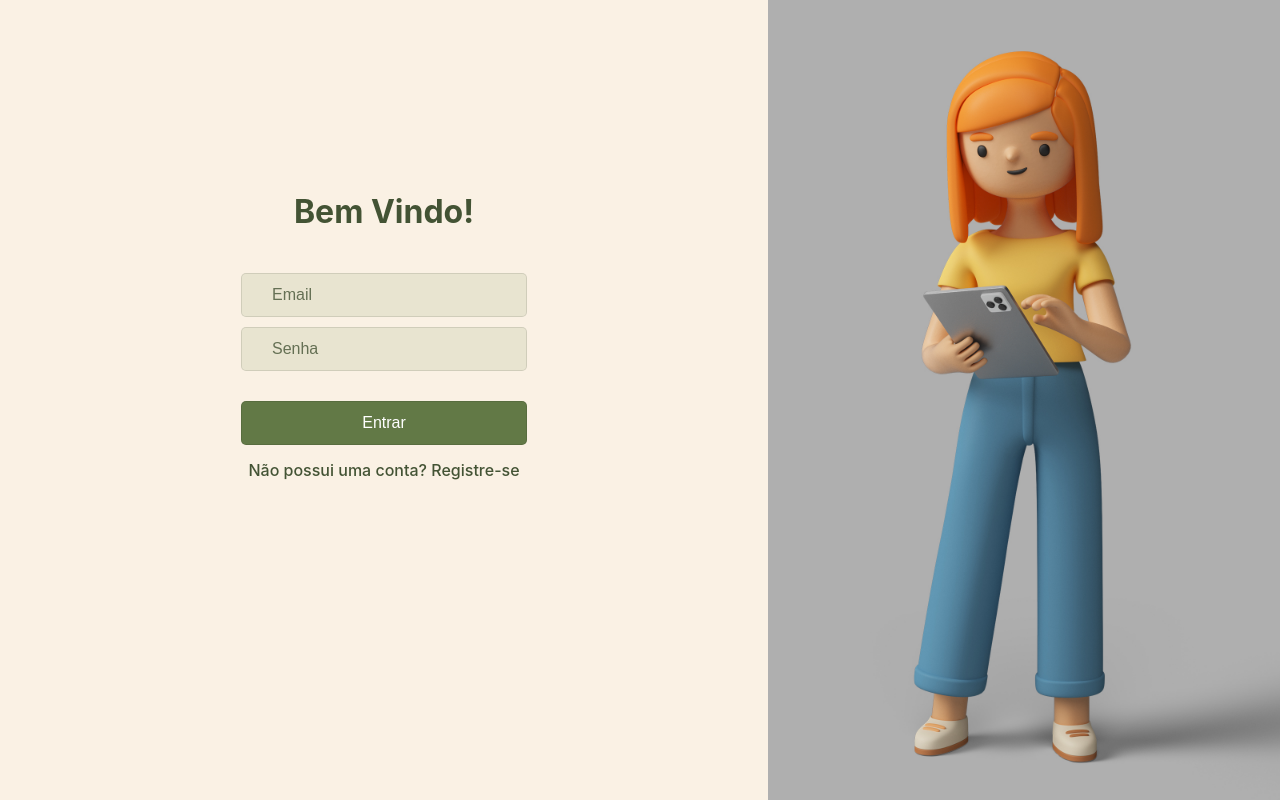
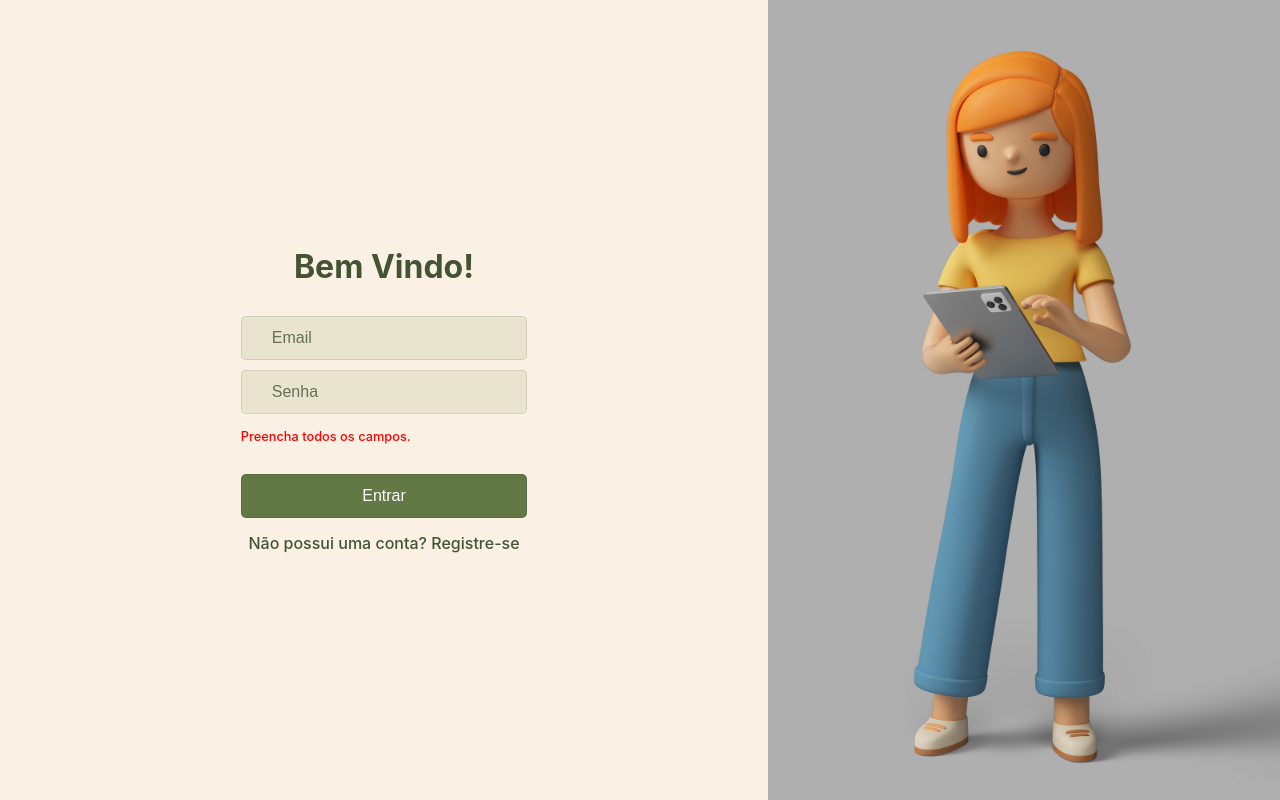
Before and after one commit to FGA0138-MDS-Ajax/2023-2-POLLUX, a React (Create React App) app in the folder Frontend/: page /Login in a window 1280 px wide. Both pictures are taken after a click on the button "Entrar". Built offline with nearby package versions, Linux system fonts and the light colour scheme.

Commit message:
feat/criando e animando mensagens de erros da autenticação

```diff
--- a/Frontend/src/pages/Login/index.js
+++ b/Frontend/src/pages/Login/index.js
@@ -1,5 +1,5 @@
 import React, { useState } from "react";
-import { Link, useNavigate } from "react-router-dom";
+import { Link, Navigate, useNavigate } from "react-router-dom";
 import axios from "axios";
 //styles
 import "./styles.css";
@@ -12,6 +12,8 @@ function Login() {
   const [email, setEmail] = useState("");
   const [senha, setSenha] = useState("");
 
+  const [error, setError] = useState("");
+
   const handleLogin = async (e) => {
     e.preventDefault();
 
@@ -23,13 +25,16 @@ function Login() {
 
       try {
         const response = await axios.post('http://localhost:3000/login', data);
-        console.log(response.status);
+        if(response.status === 200){
+          Navigate('/Home');
+        }
       } catch (error) {
         console.error(error);
+        setError('Email ou senha incorretos.');
       }
 
     } else {
-      alert('Por favor, preencha todos os campos!');
+      setError('Preencha todos os campos.');
     }
   };
 
@@ -37,6 +42,7 @@ function Login() {
   return (
     <div className="login">
       <div className="left-section">
+        <div className="form-container">
         <h1>Bem Vindo!</h1>
 
         <Input
@@ -45,24 +51,31 @@ function Login() {
           placeholder="Email"
           onChange={setEmail}
         />
+
         <Input
           type="password"
           name="senha"
           placeholder="Senha"
           onChange={setSenha}
         />
+
+        <p className={`error-message ${error ? 'shake' : ''}`} style={{ display: error ? "block" : "none"}}>{error}</p>
+
         <SignButton placeholder="Entrar" onClick={handleLogin} />
 
-        <p>
+        <p className="sign-up-text">
           Não possui uma conta?{" "}
           <Link to="/Cadastro" className="link">
             Registre-se
           </Link>
         </p>
+        </div>
       </div>
+
       <div className="right-section">
         <img src={femaleCharacter}></img>
       </div>
+
     </div>
   );
 }
--- a/Frontend/src/pages/Login/styles.css
+++ b/Frontend/src/pages/Login/styles.css
@@ -6,21 +6,36 @@
 
 .left-section {
     width: 60%;
+    height: 100%;
     display: flex;
     flex-direction: column;
     align-items: center;
-}
-.left-section h1{
-  margin: 12rem 0 2rem 0;
+    justify-content: center;
 }
 
-.left-section .signup-title{
-    margin: 5.5rem 0 2rem 0;
+.left-section .form-container{
+    padding: 10px;
 }
 
-.left-section p {
+.left-section .form-container h1{
+    margin-bottom: 20px;
+    text-align: center;
+}
+
+.left-section .form-container p{
     margin-top: 15px;
     font-weight: 500;
+}
+
+.left-section .form-container .sign-up-text{
+    text-align: center;
+}
+
+.left-section .error-message{
+    color: red;
+    font-size: 0.8rem;
+    margin-top: 0.5rem;
+    display: none;
 }
 
 .left-section .link{
@@ -44,3 +59,19 @@
     width: 100%;
     object-fit: cover;
 }
+
+.shake {
+    animation: shake 1s;
+  }
+
+  @keyframes shake {
+    0%, 100% {
+      transform: translateX(0);
+    }
+    10%, 30%, 50%, 70%, 90% {
+      transform: translateX(-10px);
+    }
+    20%, 40%, 60%, 80% {
+      transform: translateX(10px);
+    }
+  }
```
